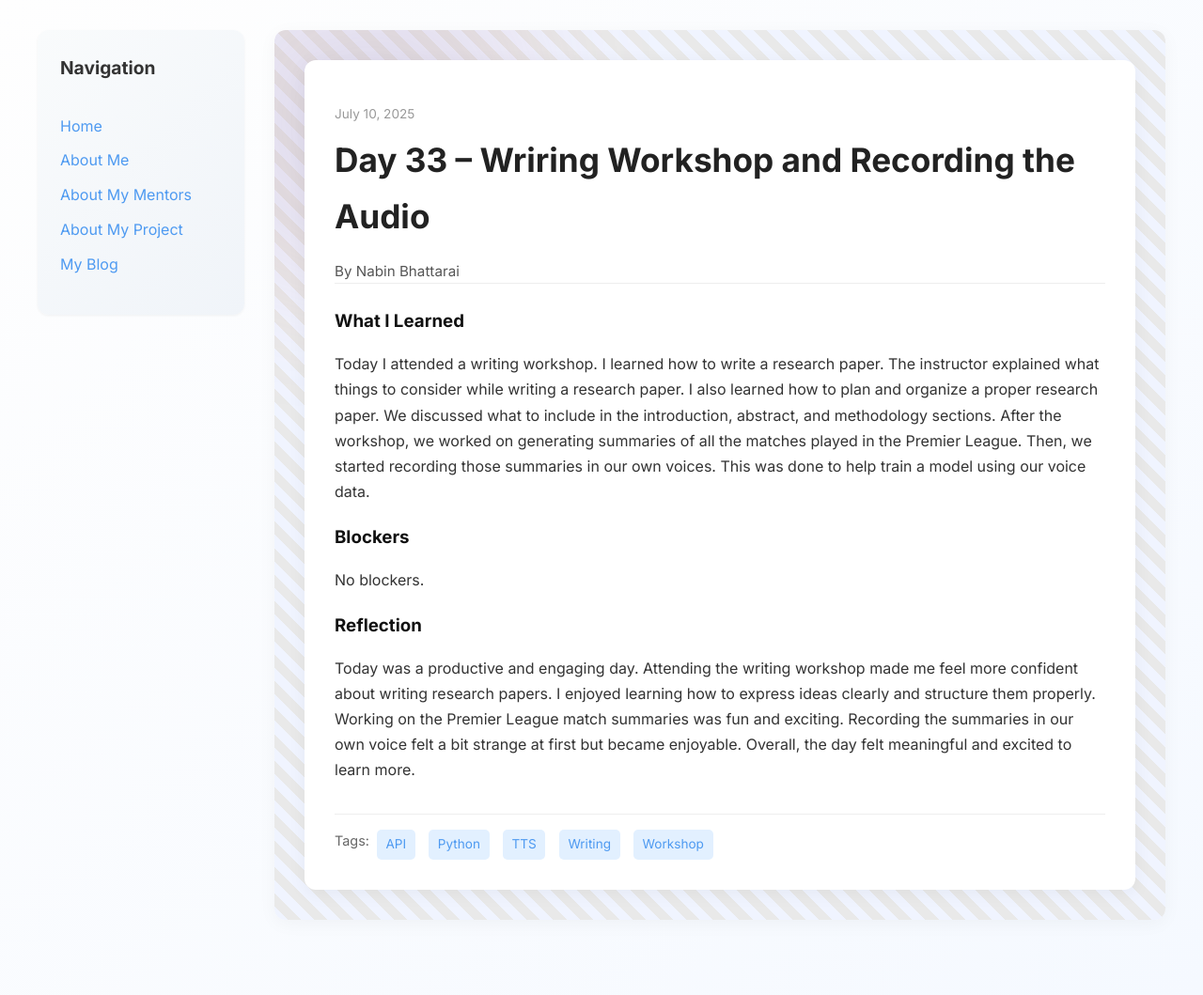
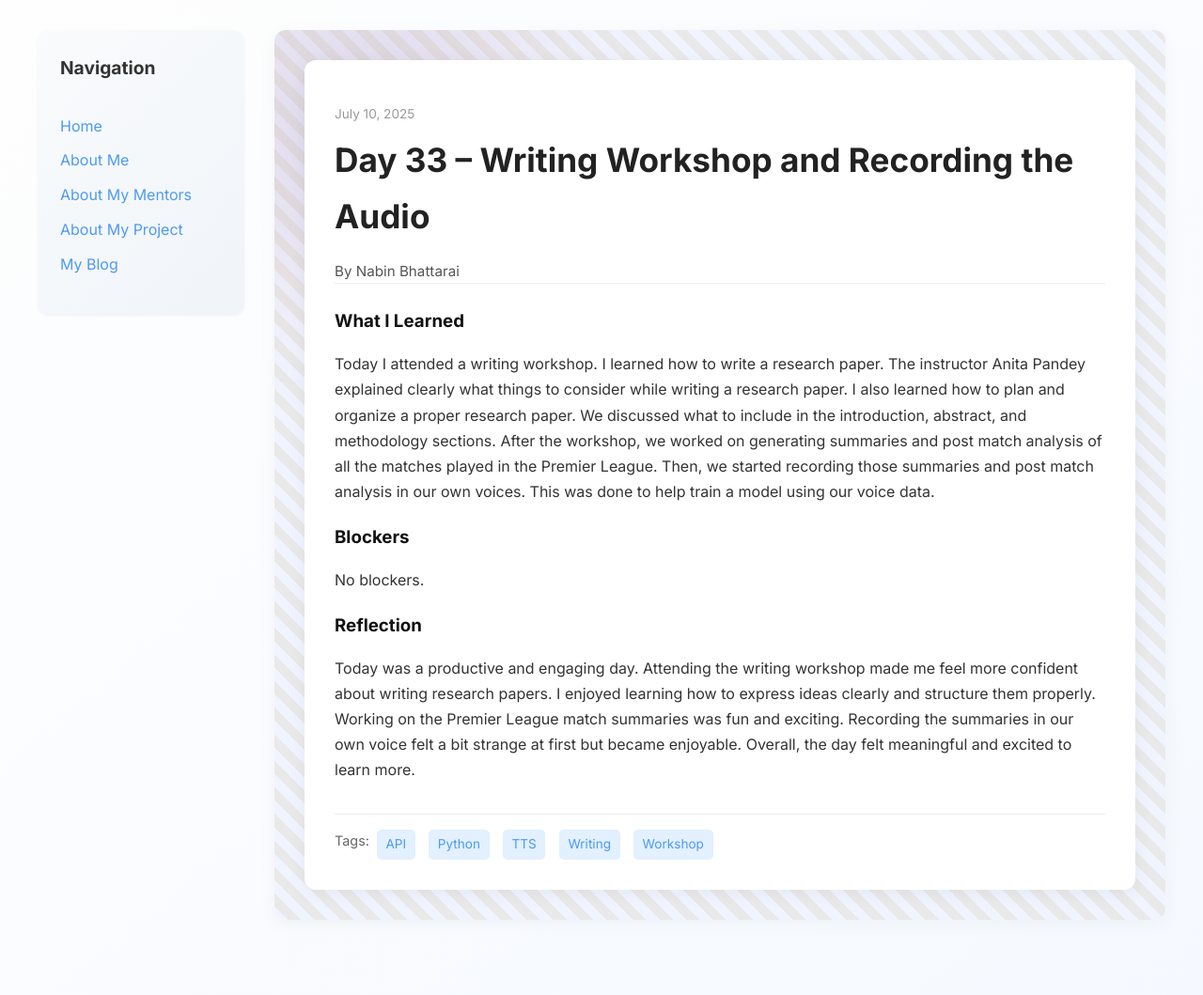
Before and after one commit to bhattarainabin2055/bhattarainabin2055.github.io, a Jekyll site: the page built from _posts/2025-07-10-day-33.md, in a window 1280 px wide. Shown: the whole page at 94% size. Built offline with Jekyll 4.4.1, drawn with Linux system fonts in a browser that asks for light colours.

Commit message:
Update 2025-07-10-day-33.md

```diff
--- a/_posts/2025-07-10-day-33.md
+++ b/_posts/2025-07-10-day-33.md
@@ -1,13 +1,13 @@
 ---
 layout: post
-title: "Day 33 – Wriring Workshop and Recording the Audio "
+title: "Day 33 – Writing Workshop and Recording the Audio "
 date: 2025-07-10
 author: Nabin Bhattarai
 permalink: /day33.html
 tags: ["API", "Python", "TTS", "Writing", "Workshop"]
 
 what_i_learned: |
- Today I attended a writing workshop. I learned how to write a research paper. The instructor explained what things to consider while writing a research paper. I also learned how to plan and organize a proper research paper. We discussed what to include in the introduction, abstract, and methodology sections. After the workshop, we worked on generating summaries of all the matches played in the Premier League. Then, we started recording those summaries in our own voices. This was done to help train a model using our voice data.
+ Today I attended a writing workshop. I learned how to write a research paper. The instructor Anita Pandey explained clearly what things to consider while writing a research paper. I also learned how to plan and organize a proper research paper. We discussed what to include in the introduction, abstract, and methodology sections. After the workshop, we worked on generating summaries and post match analysis of all the matches played in the Premier League. Then, we started recording those summaries and post match analysis in our own voices. This was done to help train a model using our voice data.
 blockers: |
  No blockers.
 
```
